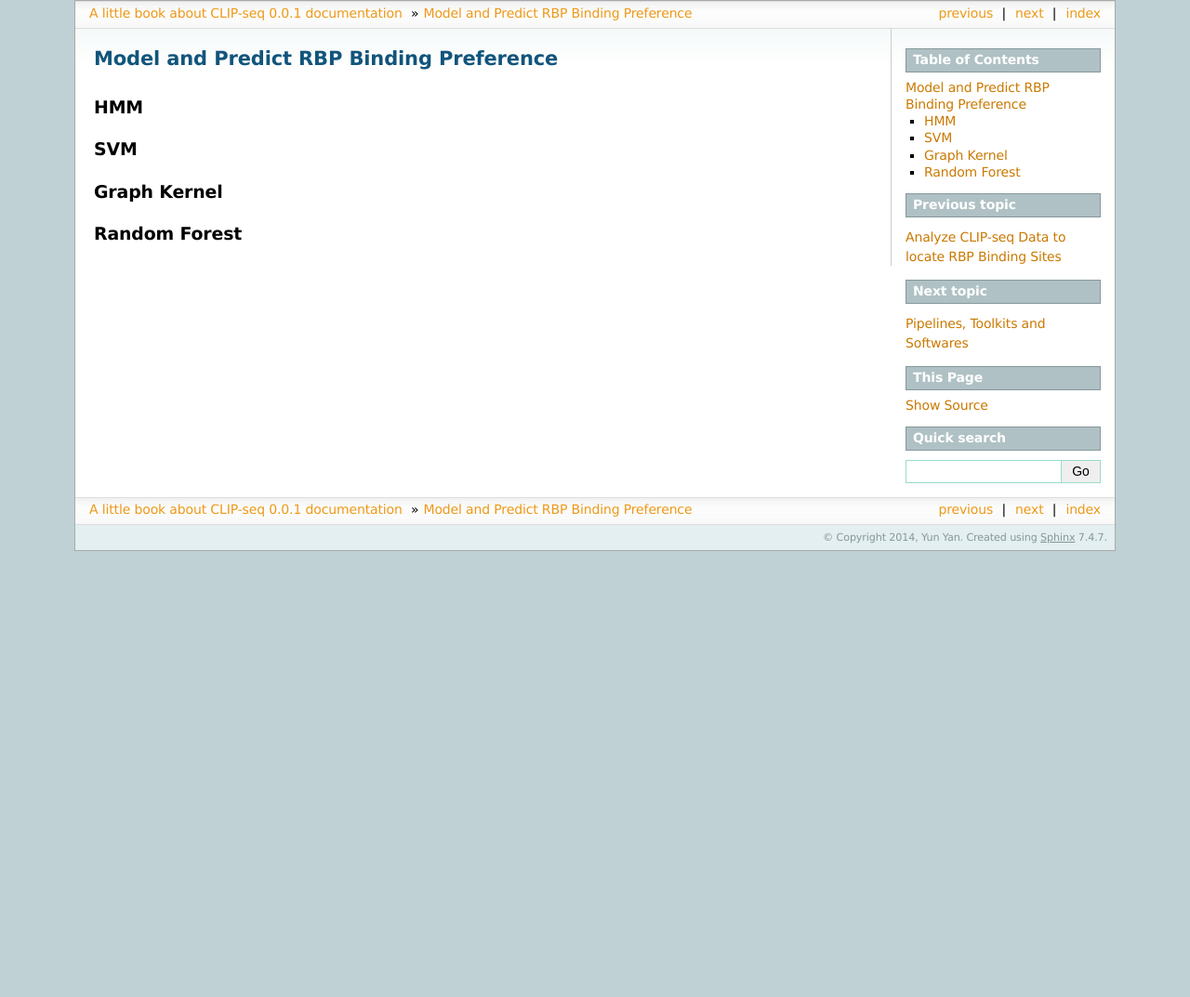
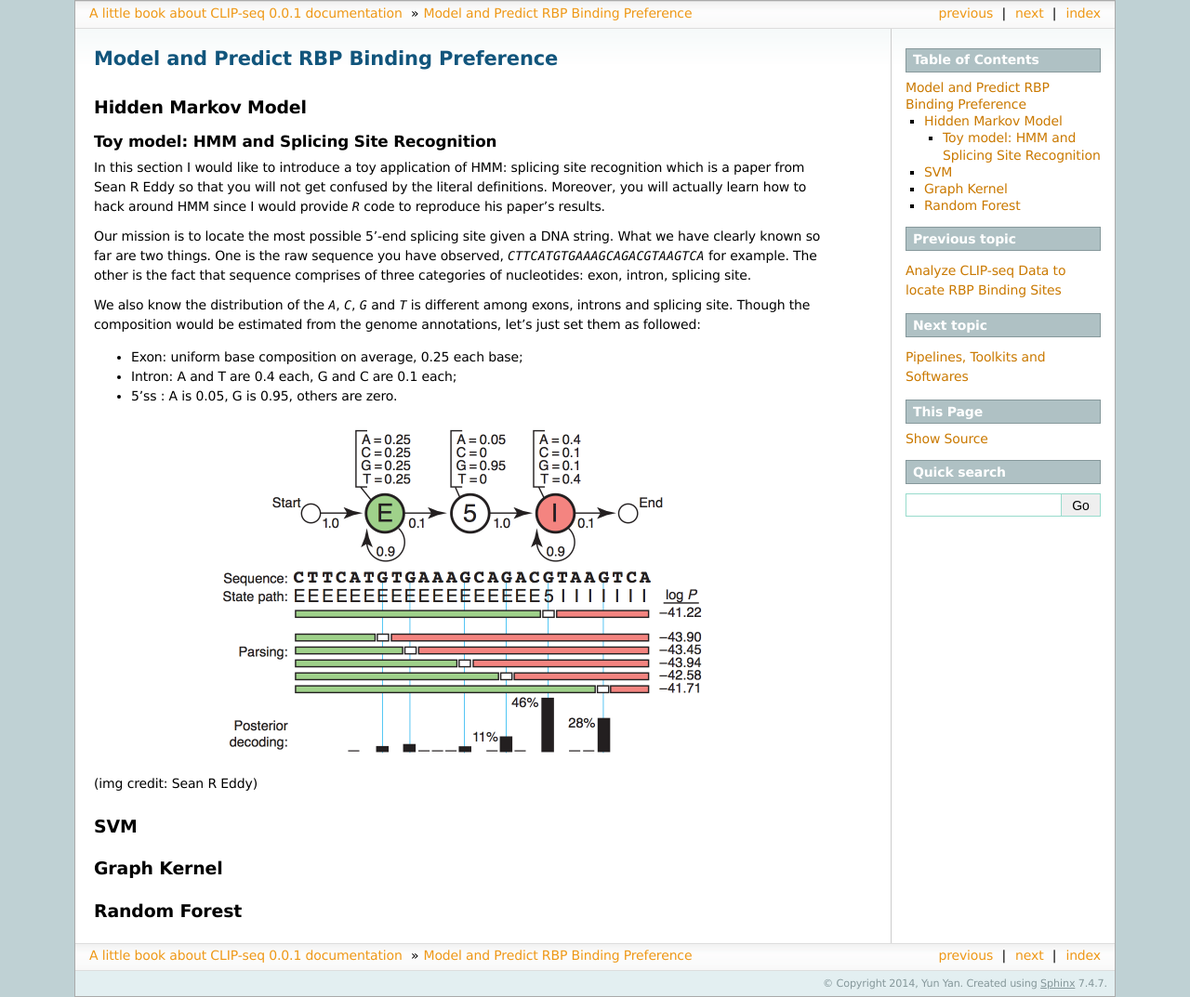
Before and after one commit to Puriney/ManualCLIP, a Sphinx documentation site: the page built from source/c20mdlPrdict.rst, in a window 1280 px wide. Shown: the whole page at 93% size. Built offline with Sphinx 7.4.7, drawn with Linux system fonts in a browser that asks for light colours; formulas are drawn with MathJax 3; before the commit the page ends 900 px from its top, so only the background shows below that.

Commit message:
HMM basic intro

```diff
--- a/source/c20mdlPrdict.rst
+++ b/source/c20mdlPrdict.rst
@@ -1,8 +1,34 @@
 Model and Predict RBP Binding Preference
 ==================================================
 
-HMM
+Hidden Markov Model
 -------------------------
+
+Toy model: HMM and Splicing Site Recognition
+^^^^^^^^^^^^^^^^^^^^^^^^^^^^^^^^^^^^^^^^^^^^
+
+In this section I would like to introduce a toy application of HMM: splicing site recognition which is a paper from Sean R Eddy so that you will not get confused by the literal definitions. Moreover, you will actually learn how to hack around HMM since I would provide `R` code to reproduce his paper's results.
+
+Our mission is to locate the most possible 5'-end splicing site given a DNA string. What we have clearly known so far are two things. One is the raw sequence you have observed, `CTTCATGTGAAAGCAGACGTAAGTCA` for example. The other is the fact that sequence comprises of three categories of nucleotides: exon, intron, splicing site.
+
+We also know the distribution of the `A`, `C`, `G` and `T` is different among exons, introns and splicing site. Though the composition would be estimated from the genome annotations, let's just set them as followed:
+
+- Exon: uniform base composition on average, 0.25 each base;
+- Intron: A and T are 0.4 each, G and C are 0.1 each;
+- 5'ss : A is 0.05, G is 0.95, others are zero.
+
+
+
+
+
+
+.. image:: _static/HMMandSplicingSite.png
+	:scale: 50 %
+	:align: center
+
+(img credit: Sean R Eddy)
+
+
 
 SVM
 -------------------------
```
Also changed, not shown: source/index.rst (+4 -7 lines), source/_static/HMMandSplicingSite.png (added), 11 other files.
